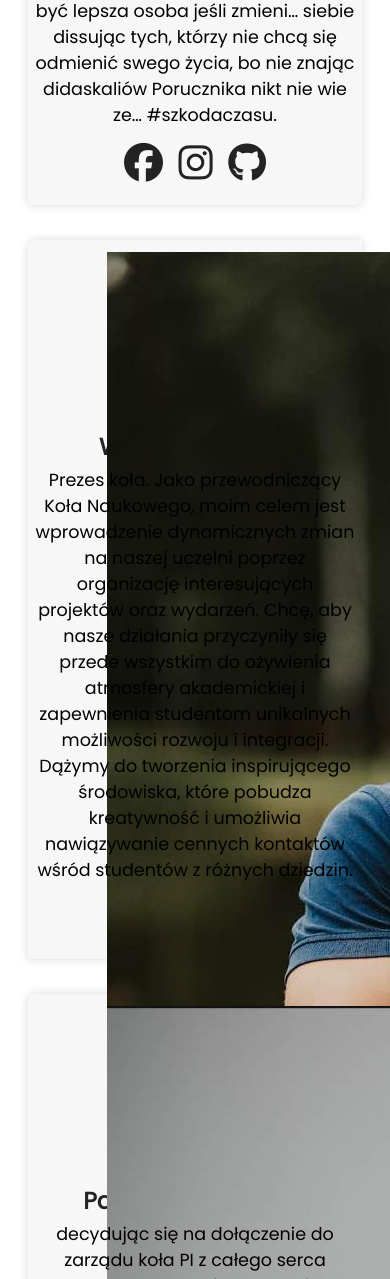
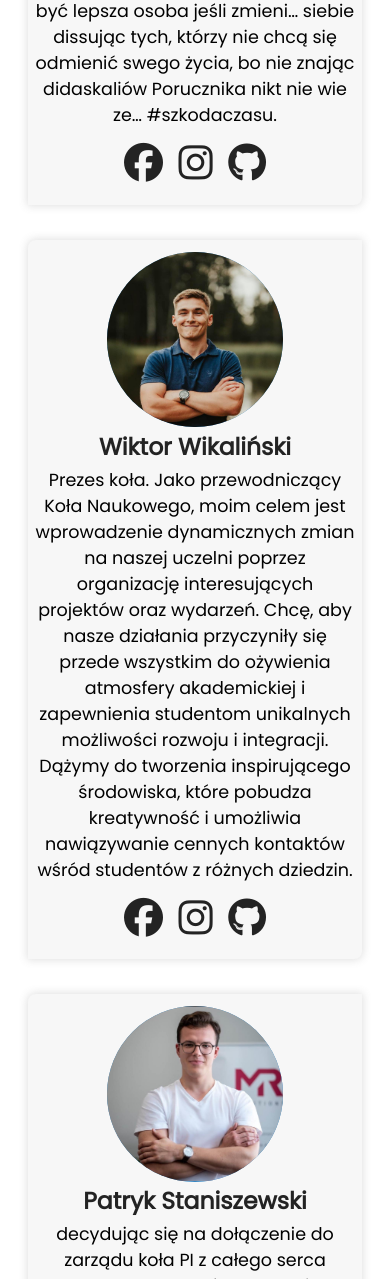
Before and after one commit to elmaccho/koloPi, a PHP site: page / in a window 390 px wide; the page is wider, and only the part inside the window is pictured. Shown: the part 5221-6500 px from the top of that part. Run offline with PHP 8.4, Linux system fonts and the light colour scheme; some libraries are stand-ins or nearby versions.

Commit message:
Update style.css

```diff
--- a/style.css
+++ b/style.css
@@ -705,6 +705,10 @@ body {
     height: 45vw;
     background: #3787C4;
     border-radius: 50%;
+    overflow: hidden;
+  }
+  .team .team-wrapper .team-box .circle img{
+    width: 100%;
   }
   .team .team-wrapper .team-box .name {
     font-weight: 600;
@@ -1296,8 +1300,11 @@ body {
     height: 28vw;
     background: #3787C4;
     border-radius: 50%;
-  }
-
+    overflow: hidden;
+  }
+  .team .team-wrapper .team-box .circle img{
+    width: 100%;
+  }
   .team .team-wrapper .team-box .name {
     font-weight: 600;
     font-size: 3.5vw;
```
